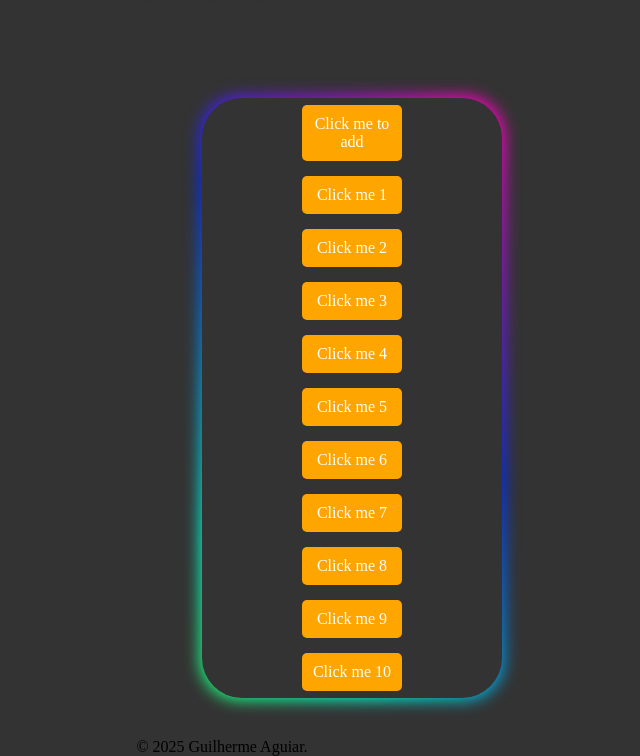
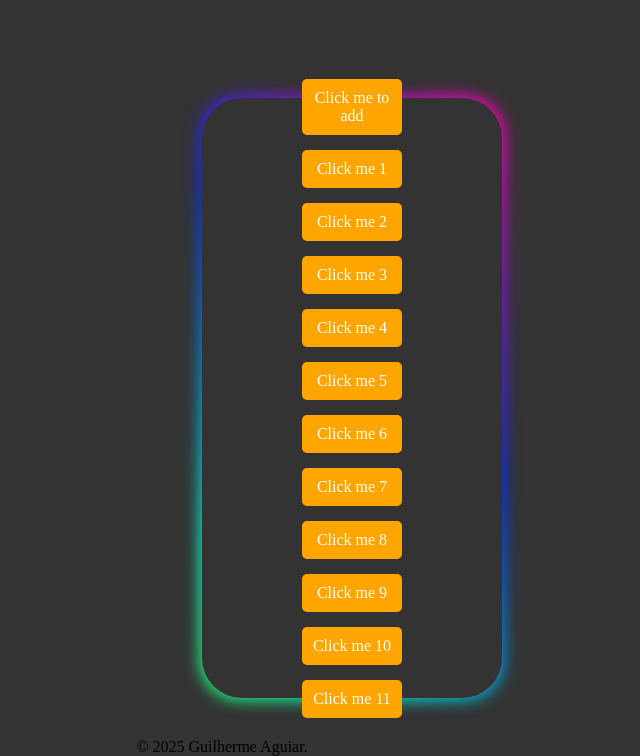
Before and after one commit to Guilherme-0-0/test, a plain HTML site: page index.html in a window 1280 px wide. Shown: the part 69-825 px from the top of the page, without its empty margins (418-1058 px from the left). Drawn offline with Linux system fonts and the light colour scheme.

Commit message:
Update index.html

```diff
--- a/index.html
+++ b/index.html
@@ -25,6 +25,7 @@
         <button class="btn5"><a href="ATV9/index9.html">Click me 8</a></button>
         <button class="btn5"><a href="ATV10/index10.html">Click me 9</a></button>
         <button class="btn5"><a href="ATV11/index11.html">Click me 10</a></button>
+        <button class="btn5"><a href="ATV12/index12.html">Click me 11</a></button>
 
     </div>
  </div>
```
